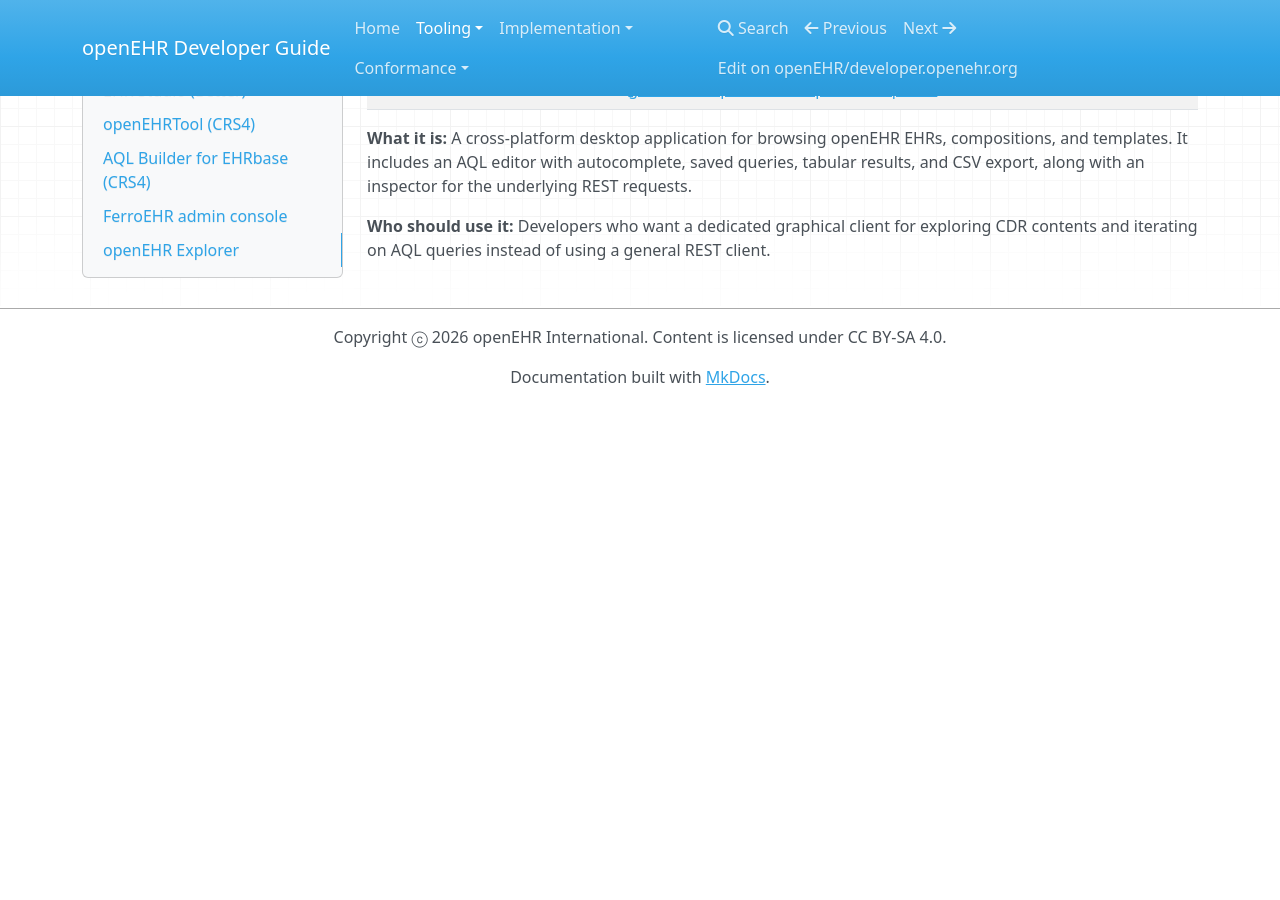
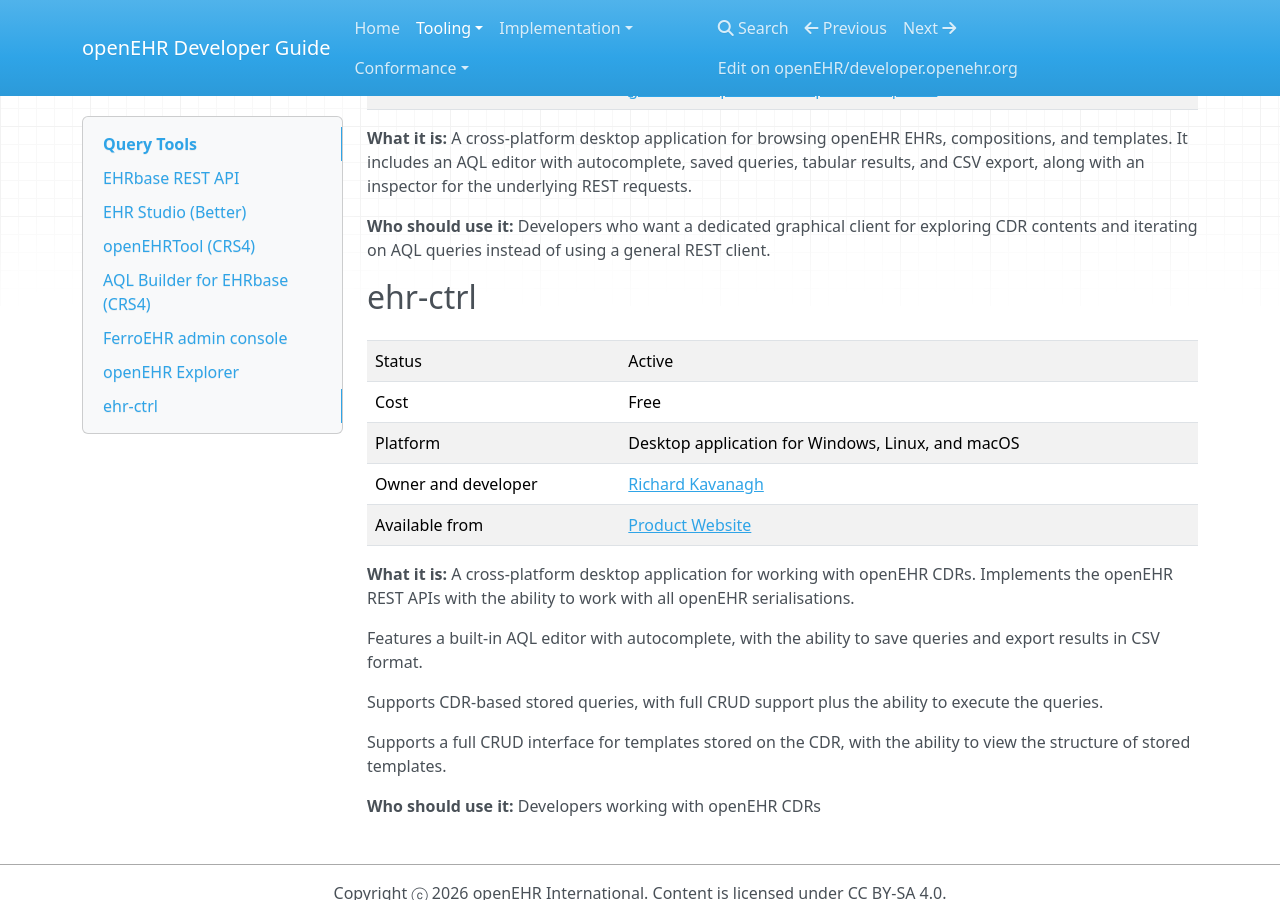
Before and after one commit to openEHR/developer.openehr.org, an MkDocs documentation site: the page built from docs/tooling/query-tools.md, in a window 1280 px wide and 900 px high, scrolled down 2350 px. Built offline with MkDocs 1.6.1, drawn with Linux system fonts in a browser that asks for light colours; nearby versions of some CDN libraries; before the commit the page ends 2755 px from its top, so only the background shows below that.

Commit message:
add ehr-ctrl product

```diff
--- a/docs/tooling/query-tools.md
+++ b/docs/tooling/query-tools.md
@@ -80,3 +80,24 @@ The most common way to run AQL queries against EHRbase is directly through the R
 **What it is:** A cross-platform desktop application for browsing openEHR EHRs, compositions, and templates. It includes an AQL editor with autocomplete, saved queries, tabular results, and CSV export, along with an inspector for the underlying REST requests.
 
 **Who should use it:** Developers who want a dedicated graphical client for exploring CDR contents and iterating on AQL queries instead of using a general REST client.
+
+## ehr-ctrl
+
+| | |
+| --- | --- |
+| Status | Active |
+| Cost | Free |
+| Platform | Desktop application for Windows, Linux, and macOS |
+| Owner and developer | [Richard Kavanagh](https://www.linkedin.com/in/richardkavanagh/) |
+| Available from | [Product Website](https://www.ehr-ctrl.info/downloads) |
+
+
+**What it is:** A cross-platform desktop application for working with openEHR CDRs. Implements the openEHR REST APIs with the ability to work with all openEHR serialisations.
+
+Features a built-in AQL editor with autocomplete, with the ability to save queries and export results in CSV format.
+
+Supports CDR-based stored queries, with full CRUD support plus the ability to execute the queries.
+
+Supports a full CRUD interface for templates stored on the CDR, with the ability to view the structure of stored templates.
+
+**Who should use it:** Developers working with openEHR CDRs
```
